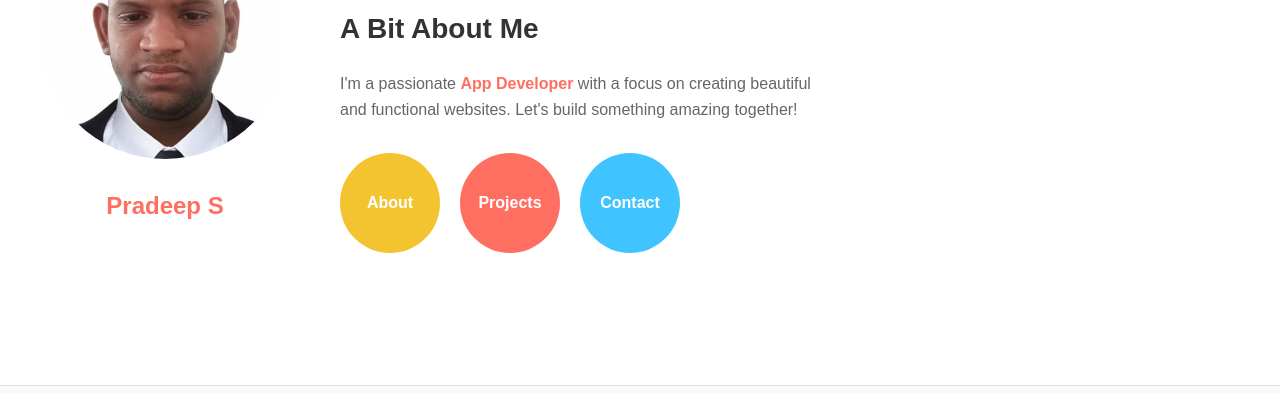
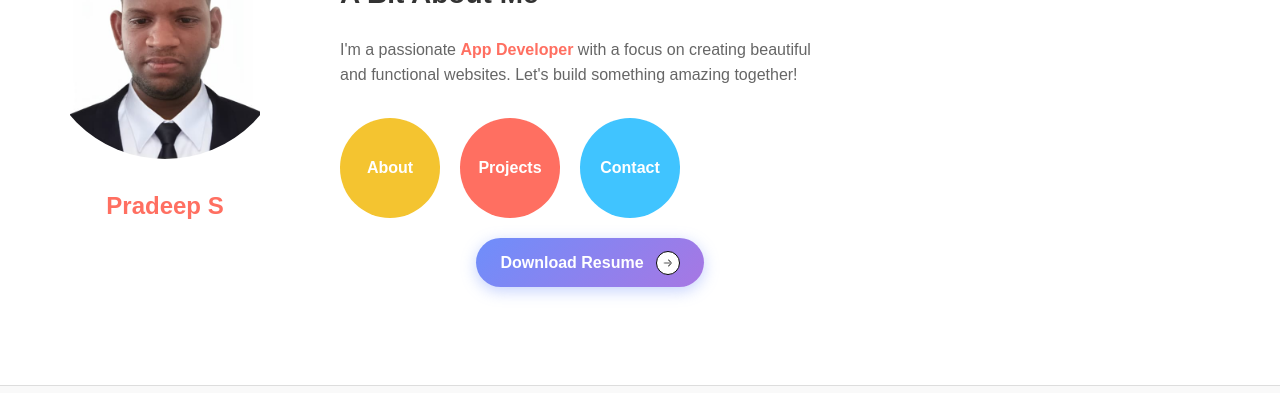
Before and after one commit to PradeepPattu/PattuPortFolio, a plain HTML site: page index.html in a window 1280 px wide. Shown: the part 343-736 px from the top of the page. Drawn offline with Linux system fonts and the light colour scheme.

Commit message:
now css and index changes

```diff
--- a/index.html
+++ b/index.html
@@ -35,6 +35,16 @@
                         <a href="projects.html" class="circle-btn red">Projects</a>
                         <a href="contact.html" class="circle-btn blue">Contact</a>
                     </div>
+                    <!-- Resume Download Button -->
+                    <div class="resume-download">
+                        <a href="path/to/your/resume.pdf" download="Pradeep_Resume.pdf" class="resume-btn">
+                            <span>Download Resume</span>
+                            <svg xmlns="http://www.w3.org/2000/svg" fill="none" viewBox="0 0 74 74" height="34" width="34">
+                                <circle stroke-width="3" stroke="black" r="35.5" cy="37" cx="37"></circle>
+                                <path fill="black" d="M25 35.5C24.1716 35.5 23.5 36.1716 23.5 37C23.5 37.8284 24.1716 38.5 25 38.5V35.5ZM49.0607 38.0607C49.6464 37.4749 49.6464 36.5251 49.0607 35.9393L39.5147 26.3934C38.9289 25.8076 37.9792 25.8076 37.3934 26.3934C36.8076 26.9792 36.8076 27.9289 37.3934 28.5147L45.8787 37L37.3934 45.4853C36.8076 46.0711 36.8076 47.0208 37.3934 47.6066C37.9792 48.1924 38.9289 48.1924 39.5147 47.6066L49.0607 38.0607ZM25 38.5L48 38.5V35.5L25 35.5V38.5Z"></path>
+                            </svg>
+                        </a>
+                    </div>
                 </div>
             </div>
         </section>
@@ -43,8 +53,8 @@
     <footer>
         <div class="footer-content">
             <div class="footer-contact">
-                <p><strong>Phone:</strong> +91 99360344090</p>
-                <p><strong>Email:</strong> pradeepsettume26@gmil.com</p>
+                <p><strong>Phone:</strong> +91 9936034090</p>
+                <p><strong>Email:</strong> pradeepsettume26@gmail.com</p>
             </div>
             <div class="footer-social">
                 <p><strong>Follow Me:</strong></p>
--- a/main.js
+++ b/main.js
@@ -136,6 +136,7 @@ document.addEventListener('DOMContentLoaded', () => {
         }
     }
 
+
     // 3. Navigation Link Hover Effects
     const navLinks = document.querySelectorAll('header nav ul li a');
     navLinks.forEach(link => {
--- a/styles.css
+++ b/styles.css
@@ -80,7 +80,7 @@ section {
     width: 250px;
     height: 250px;
     border-radius: 50%;
-    object-fit: cover;
+    object-fit: scale-down;
     margin-bottom: 20px;
     transition: transform 0.3s ease, box-shadow 0.3s ease;
 }
@@ -158,6 +158,92 @@ section {
     background-color: #40c4ff;
 }
 
+/* Enhanced Resume Download Button Styles */
+.resume-download {
+    margin-top: 20px;
+    display: flex;
+    justify-content: center;
+}
+
+.resume-btn {
+    display: flex;
+    align-items: center;
+    gap: 12px;
+    padding: 12px 24px;
+    background: linear-gradient(135deg, #6e8efb, #a777e3);
+    border: none;
+    border-radius: 50px;
+    text-decoration: none;
+    color: #fff;
+    font-size: 16px;
+    font-weight: 600;
+    position: relative;
+    overflow: hidden;
+    transition: all 0.3s ease;
+    box-shadow: 0 4px 15px rgba(110, 142, 251, 0.4);
+}
+
+.resume-btn span {
+    position: relative;
+    z-index: 1;
+}
+
+.resume-btn svg {
+    width: 24px;
+    height: 24px;
+    fill: #fff;
+    stroke: #fff;
+    transition: transform 0.3s ease;
+}
+
+.resume-btn:hover {
+    background: linear-gradient(135deg, #a777e3, #6e8efb);
+    transform: translateY(-2px);
+    box-shadow: 0 6px 20px rgba(110, 142, 251, 0.6);
+}
+
+.resume-btn:hover svg {
+    transform: translateX(5px);
+}
+
+/* Ripple Effect on Click */
+.resume-btn::before {
+    content: '';
+    position: absolute;
+    top: 50%;
+    left: 50%;
+    width: 0;
+    height: 0;
+    background: rgba(255, 255, 255, 0.3);
+    border-radius: 50%;
+    transform: translate(-50%, -50%);
+    transition: width 0.6s ease, height 0.6s ease;
+}
+
+.resume-btn:active::before {
+    width: 200px;
+    height: 200px;
+}
+
+/* Glowing Border Effect */
+.resume-btn::after {
+    content: '';
+    position: absolute;
+    top: -2px;
+    left: -2px;
+    right: -2px;
+    bottom: -2px;
+    background: linear-gradient(135deg, #6e8efb, #a777e3);
+    filter: blur(8px);
+    opacity: 0;
+    transition: opacity 0.3s ease;
+    z-index: -1;
+}
+
+.resume-btn:hover::after {
+    opacity: 0.5;
+}
+
 footer {
     padding: 10px 20px;
     text-align: center;
@@ -196,7 +282,7 @@ footer {
     color: #333;
     text-decoration: none;
     transition: transform 0.3s ease, color 0.3s ease;
-    display: inline-block; /* Ensure icons are visible */
+    display: inline-block;
 }
 
 .social-icon:hover {
@@ -359,7 +445,7 @@ form button:hover {
 }
 
 form button:disabled {
-    background: #ccc !important;
+    background: #ccc;
     cursor: not-allowed;
     transform: none;
 }
```
